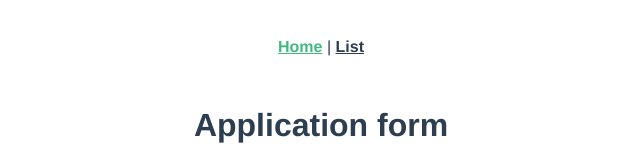
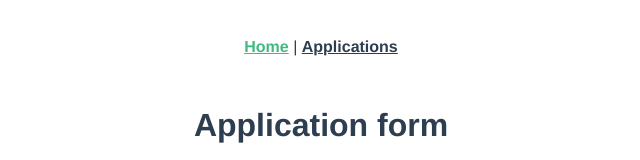
Before and after one commit to dawidstask/job-application-form, a Vue app: page /#/ in a window 1280 px wide. Shown: the top 160 px of the page, without its empty margins (319-959 px from the left). Built offline with nearby package versions, Linux system fonts and the light colour scheme.

Commit message:
add form values to store, refactor validation of the form

```diff
--- a/src/App.vue
+++ b/src/App.vue
@@ -2,7 +2,7 @@
   <div id="app">
     <div id="nav">
       <router-link to="/">Home</router-link> |
-      <router-link to="/list">List</router-link>
+      <router-link to="/applications">Applications</router-link>
     </div>
     <router-view/>
   </div>
--- a/src/components/Form.vue
+++ b/src/components/Form.vue
@@ -1,11 +1,11 @@
 <template>
   <div class="form">
     <form
-      @submit="checkForm"
+      @submit="submitForm"
       novalidate
     >
 
-      <p v-if="errors.length">
+      <template v-if="errors.length">
         <b>Please correct the following error<template v-if="errors.length > 1">s</template>:</b>
         <ul>
           <li
@@ -15,7 +15,7 @@
             {{ error.value }}
           </li>
         </ul>
-      </p>
+      </template>
 
       <div>
         <label>Name</label>
@@ -69,9 +69,6 @@ function validateEmail(email) {
 
 export default {
   name: 'Form',
-  // props: {
-  //   msg: String,
-  // },
   data() {
     return {
       errors: [],
@@ -81,10 +78,23 @@ export default {
     };
   },
   methods: {
-    checkForm(e) {
+    submitForm() {
+      if (!this.isFormValid()) {
+        return;
+      }
+
+      this.$store.commit(
+        'ADD_JOB_APPLICATION',
+        {
+          name: this.name,
+          email: this.email,
+          skills: this.skills,
+        },
+      );
+      this.resetForm();
+    },
+    isFormValid() {
       if (this.name && this.email && this.skills) {
-        this.errors = [];
-
         return true;
       }
 
@@ -99,16 +109,20 @@ export default {
       }
 
       if (this.email && !validateEmail(this.email)) {
-        this.errors.push({ id: 3, value: 'Incorrect email.' });
+        this.errors.push({ id: 3, value: 'Email incorrect.' });
       }
 
       if (!this.skills) {
         this.errors.push({ id: 4, value: 'Skills required.' });
       }
 
-      e.preventDefault();
-
-      return this.errors;
+      return false;
+    },
+    resetForm() {
+      this.errors = [];
+      this.name = null;
+      this.email = null;
+      this.skills = null;
     },
   },
 };
--- a/src/router.js
+++ b/src/router.js
@@ -12,12 +12,12 @@ export default new Router({
       component: Home,
     },
     {
-      path: '/list',
-      name: 'list',
+      path: '/applications',
+      name: 'applications',
       // route level code-splitting
       // this generates a separate chunk (about.[hash].js) for this route
       // which is lazy-loaded when the route is visited.
-      component: () => import(/* webpackChunkName: "about" */ './views/List.vue'),
+      component: () => import(/* webpackChunkName: "about" */ './views/JobApplications.vue'),
     },
   ],
 });
--- a/src/store.js
+++ b/src/store.js
@@ -5,10 +5,21 @@ Vue.use(Vuex);
 
 export default new Vuex.Store({
   state: {
-
+    applications: [],
+  },
+  getters: {
+    APPLICATIONS: state => state.applications,
   },
   mutations: {
+    ADD_JOB_APPLICATION(state, application) {
+      if (!application.name || !application.email || !application.skills) {
+        console.error('Trying to add null values to the store!');
+        return;
+      }
 
+      state.applications.push({ id: state.applications.length + 1, ...application });
+      console.log('store: applications', this.state.applications);
+    },
   },
   actions: {
 
--- /dev/null
+++ b/src/views/JobApplications.vue
@@ -0,0 +1,29 @@
+<template>
+  <div class="applications">
+    <h1>Job applications</h1>
+
+    <template v-if="applications.length">
+      <div v-for="application in applications" :key="application.id">
+        <p>{{ application.name }}</p>
+        <p>{{ application.email }}</p>
+        <p>{{ application.skills }}</p>
+      </div>
+    </template>
+    <template v-if="!applications.length">
+      <p>No job applications so far</p>
+    </template>
+  </div>
+</template>
+
+<script>
+import { mapGetters } from 'vuex';
+
+export default {
+  name: 'JobApplications',
+  computed: {
+    ...mapGetters({
+      applications: 'APPLICATIONS',
+    }),
+  },
+};
+</script>
--- a/src/views/List.vue
+++ /dev/null
@@ -1,5 +0,0 @@
-<template>
-  <div class="list">
-    <h1>List of applications</h1>
-  </div>
-</template>
```
